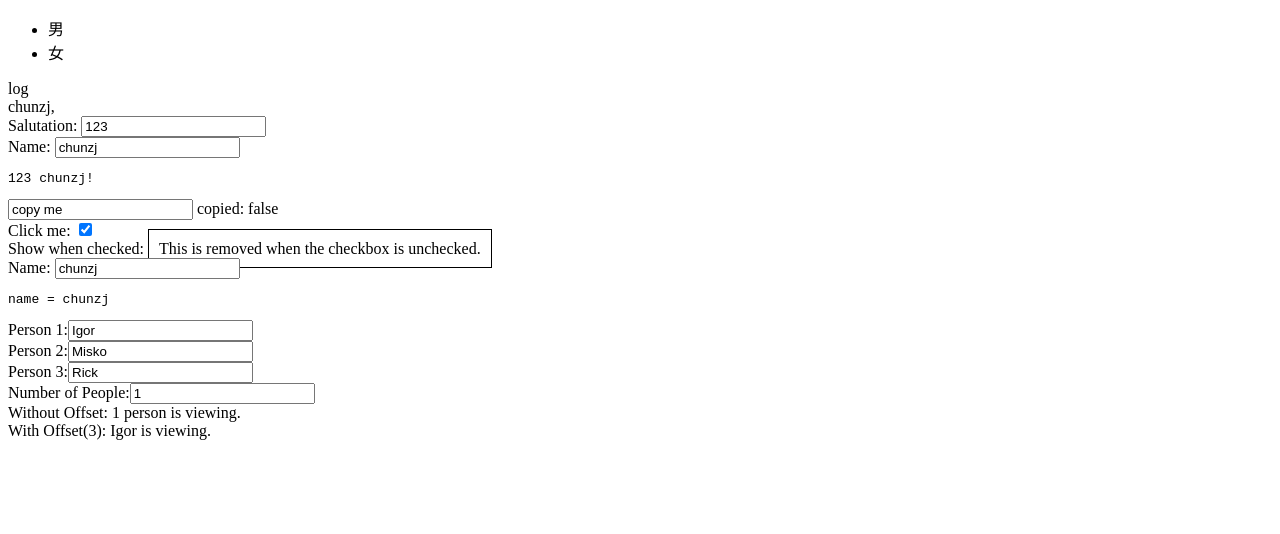
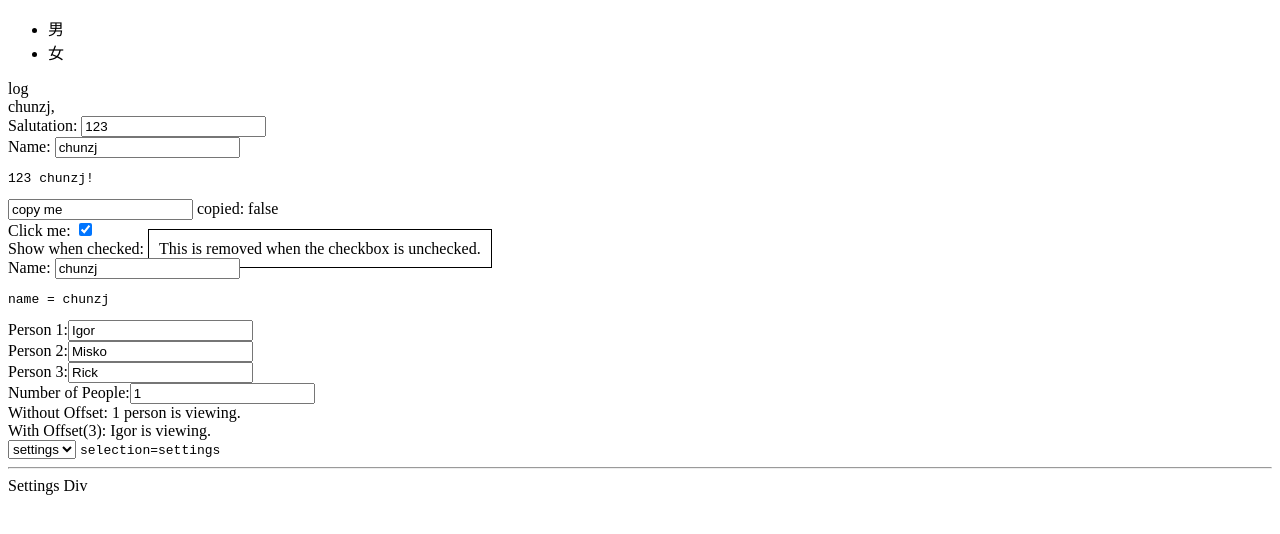
Before and after one commit to chunzj/angulardemo, a plain HTML site: page base-learning/index.html in a window 1280 px wide. Drawn offline with nearby package versions, Linux system fonts and the light colour scheme.

Commit message:
angular ngSwitch

```diff
--- a/base-learning/index.html
+++ b/base-learning/index.html
@@ -57,7 +57,7 @@
     Person 3:<input type="text" ng-model="person3" value="Rick" /><br/>
     Number of People:<input type="text" ng-model="personCount" value="1" /><br/>
 
-    <!--- Example with simple pluralization rules for en locale --->
+    <!-- Example with simple pluralization rules for en locale -->
     Without Offset:
     <ng-pluralize count="personCount"
                   when="{'0': 'Nobody is viewing.',
@@ -65,7 +65,7 @@
                        'other': '{} people are viewing.'}">
     </ng-pluralize><br>
 
-    <!--- Example with offset --->
+    <!-- Example with offset -->
     With Offset(3):
     <ng-pluralize count="personCount" offset=3
                   when="{'0': 'Nobody is viewing.',
@@ -77,6 +77,20 @@
     </ng-pluralize>
   </div>
 
+
+  <div ng-controller="switchCtrl">
+    <select ng-model="selection" ng-options="item for item in items">
+    </select>
+    <tt>selection={{selection}}</tt>
+    <hr/>
+    <div class="animate-switch-container"
+         ng-switch on="selection">
+      <div class="animate-switch" ng-switch-when="settings">Settings Div</div>
+      <div class="animate-switch" ng-switch-when="home">Home Span</div>
+      <div class="animate-switch" ng-switch-default>default</div>
+    </div>
+  </div>
+
   <script src="lib/angular.js"></script>
   <script src="js/common/data.js"></script>
   <script src="js/app.js"></script>
--- a/base-learning/js/app.js
+++ b/base-learning/js/app.js
@@ -64,3 +64,8 @@ myApp.controller('pluralizeCtrl', function ($scope) {
   $scope.person3 = 'Rick';
   $scope.personCount = 1;
 });
+
+myApp.controller('switchCtrl', function ($scope) {
+  $scope.items = ['settings', 'home', 'other'];
+  $scope.selection = $scope.items[0];
+});
```
